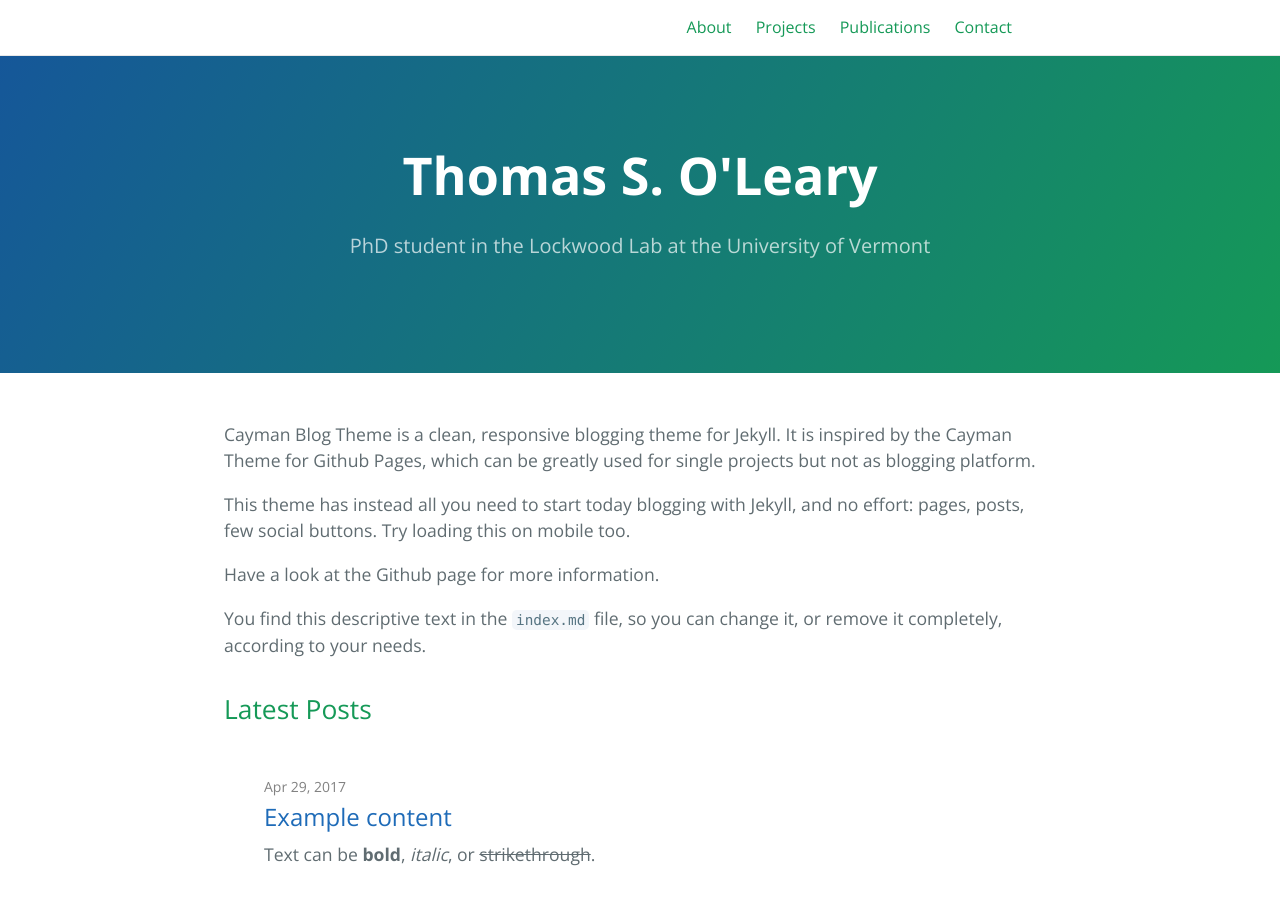
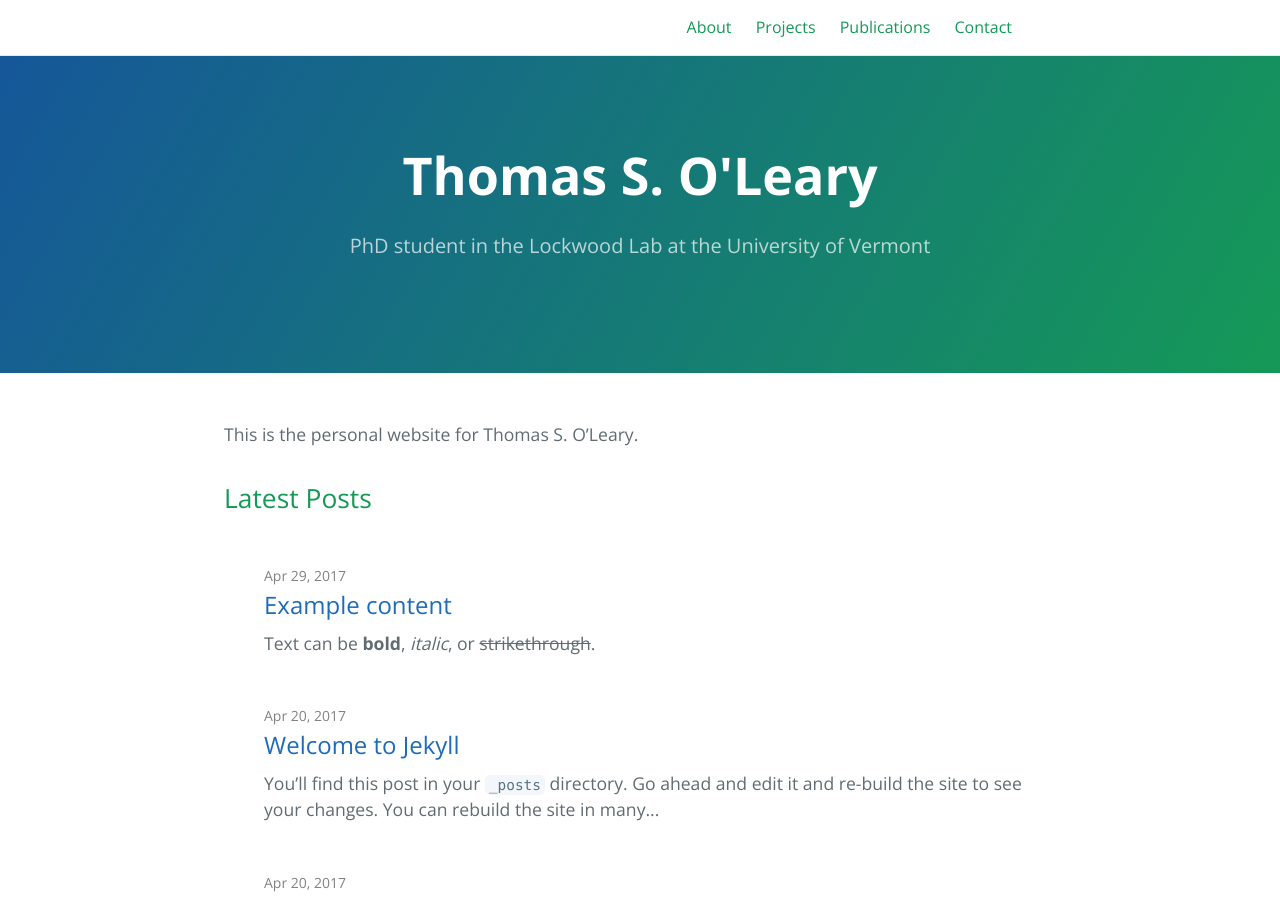
Before and after one commit to tsoleary/tsoleary.github.io, a Jekyll site: the page built from index.md, in a window 1280 px wide and 900 px high. Built offline with Jekyll 4.4.1, drawn with Linux system fonts in a browser that asks for light colours.

Commit message:
update opening statement

```diff
--- a/index.md
+++ b/index.md
@@ -8,10 +8,4 @@
 layout: home
 ---
 
-Cayman Blog Theme is a clean, responsive blogging theme for Jekyll. It is inspired by the Cayman Theme for Github Pages, which can be greatly used for single projects but not as blogging platform.
-
-This theme has instead all you need to start today blogging with Jekyll, and no effort: pages, posts, few social buttons. Try loading this on mobile too.
-
-Have a look at the Github page for more information.
-
-You find this descriptive text in the `index.md` file, so you can change it, or remove it completely, according to your needs.
+This is the personal website for Thomas S. O'Leary.
```
